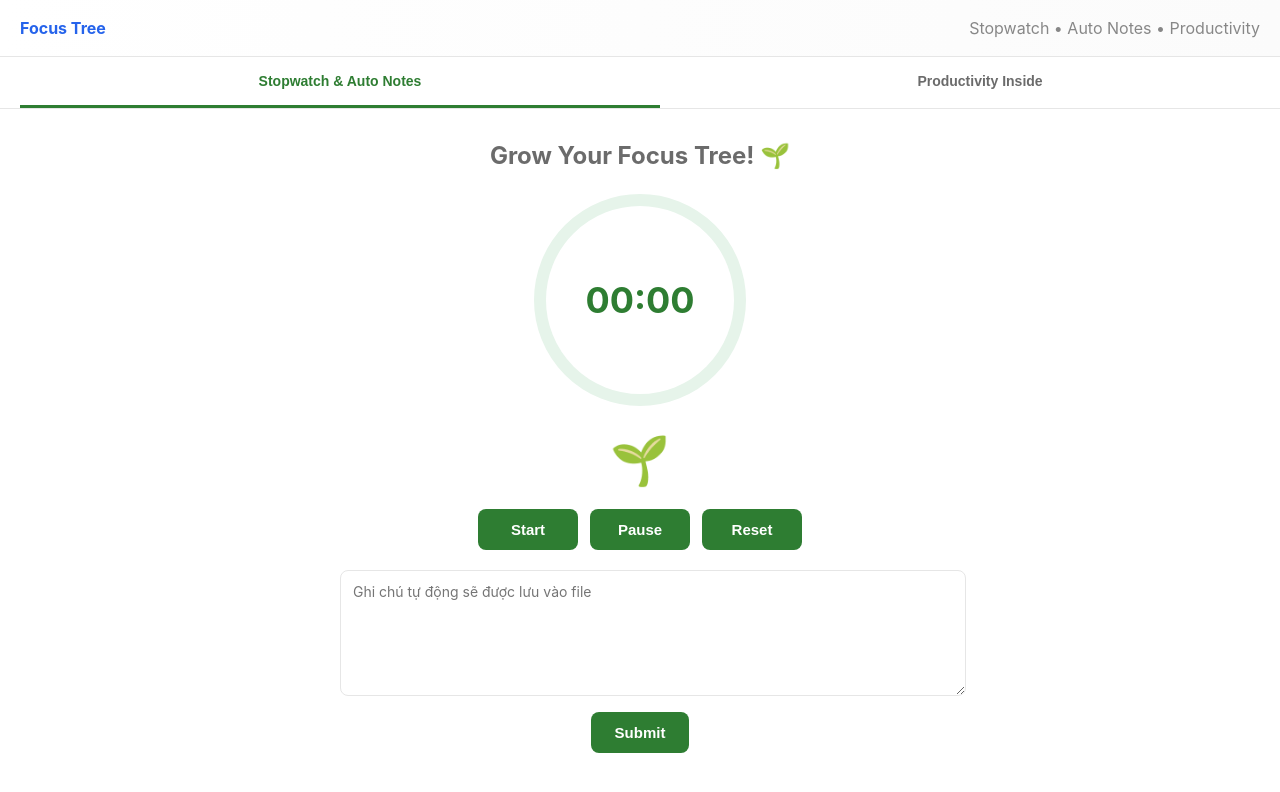
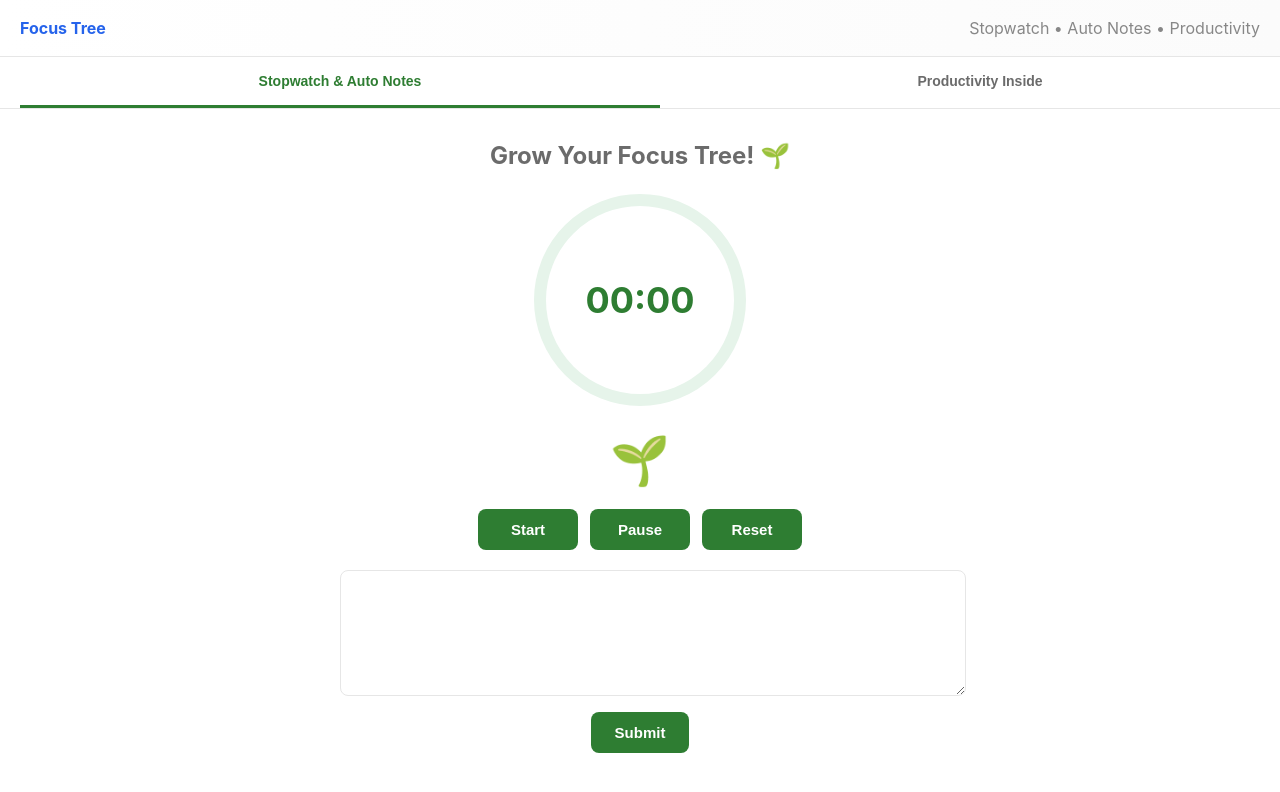
Before and after one commit to minhvq36/focus-tree, an Electron app: page index.html in a window 1280 px wide. Drawn offline with Linux system fonts and the light colour scheme.

Commit message:
Remove place holder

```diff
--- a/index.html
+++ b/index.html
@@ -334,7 +334,7 @@
                 </div>
 
                 <div class="note-container">
-                    <textarea id="note-input" placeholder="Ghi chú tự động sẽ được lưu vào file"></textarea><br>
+                    <textarea id="note-input" placeholder=""></textarea><br>
                     <div style="text-align:right;margin-top:8px"><button onclick="submitNote()">Submit</button></div>
                 </div>
             </div>
```
